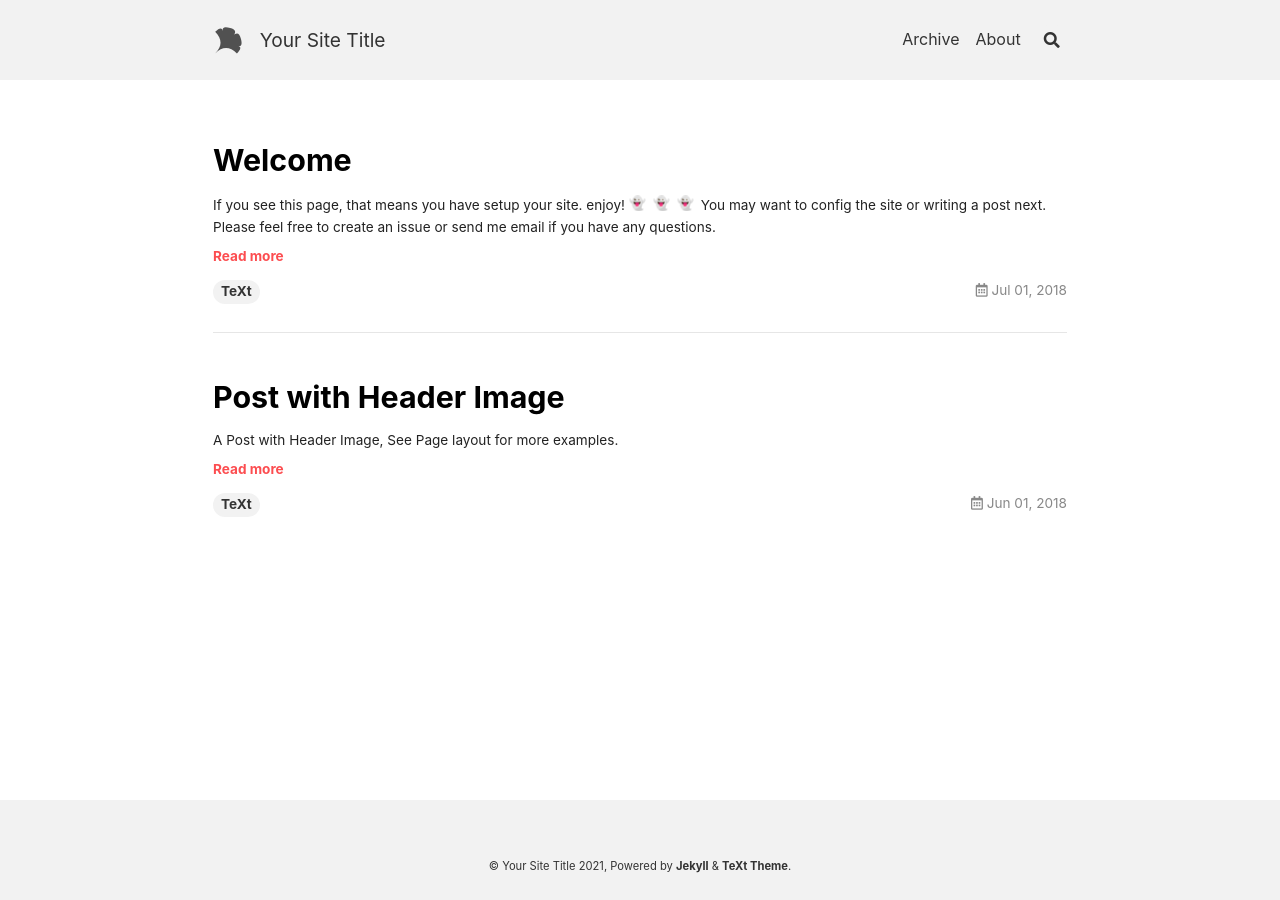
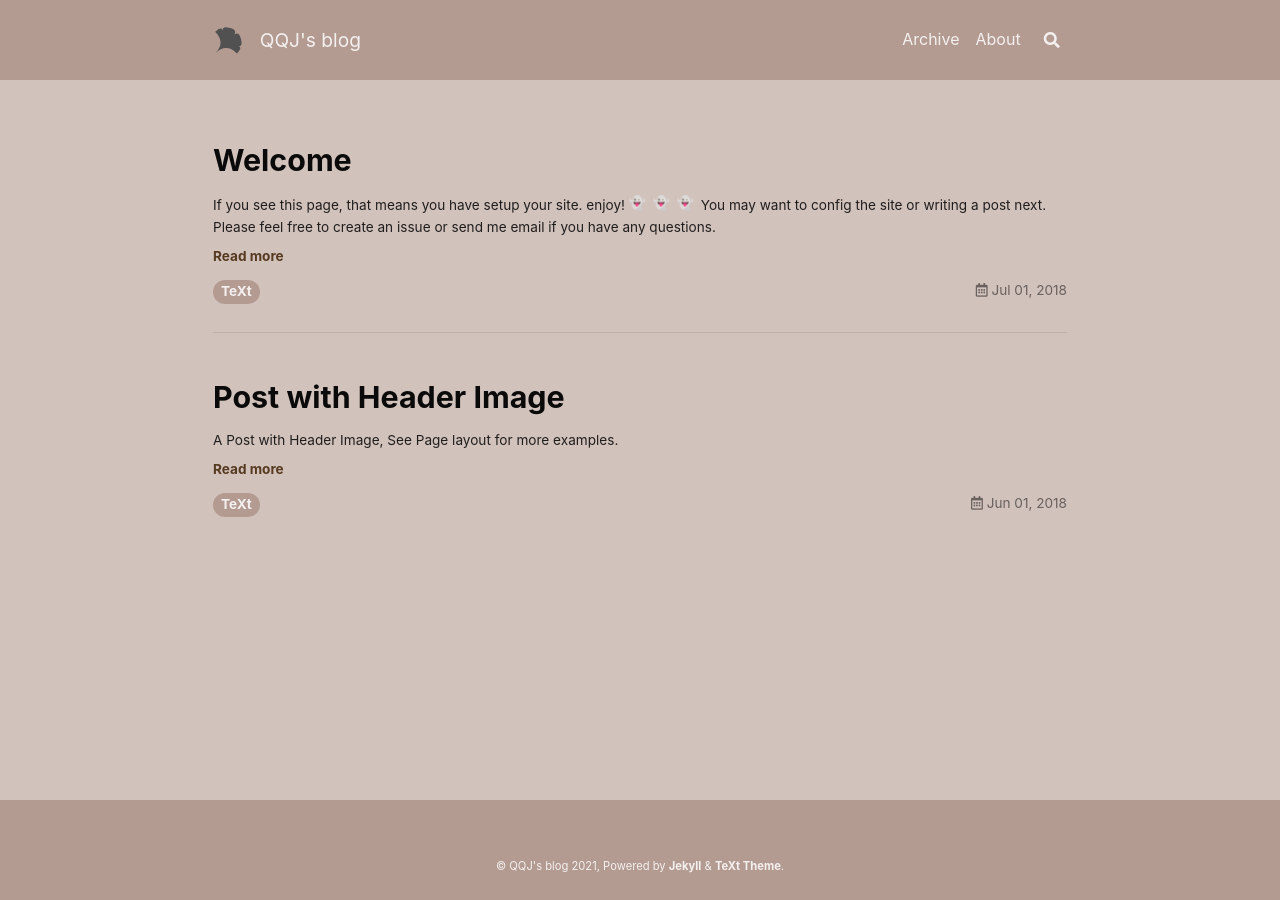
Before and after one commit to yvbq/yvbq.github-io, a Jekyll site: the page built from index.html, in a window 1280 px wide. Built offline with Jekyll 4.4.1, drawn with Linux system fonts in a browser that asks for light colours; nearby versions of some CDN libraries; emoji names are drawn with the system emoji font; the list of posts is cut into pages by our own code.

Commit message:
Update _config.yml

```diff
--- a/_config.yml
+++ b/_config.yml
@@ -16,11 +16,11 @@
 
 ## => Site Settings
 ##############################
-text_skin: default # "default" (default), "dark", "forest", "ocean", "chocolate", "orange"
-highlight_theme: default # "default" (default), "tomorrow", "tomorrow-night", "tomorrow-night-eighties", "tomorrow-night-blue", "tomorrow-night-bright"
+text_skin: chocolate # "default" (default), "dark", "forest", "ocean", "chocolate", "orange"
+highlight_theme: tomorrow-night # "default" (default), "tomorrow", "tomorrow-night", "tomorrow-night-eighties", "tomorrow-night-blue", "tomorrow-night-bright"
 url     : # the base hostname & protocol for your site e.g. https://www.someone.com
 baseurl : # does not include hostname
-title   : Your Site Title
+title   : QQJ's blog
 description: > # this means to ignore newlines until "Language & timezone"
   Your Site Description
 
@@ -35,7 +35,7 @@ timezone: # see https://en.wikipedia.org/wiki/List_of_tz_database_time_zones for
 ##############################
 author:
   type      : # "person" (default), "organization"
-  name      : Your Name
+  name      : qqj
   url       :
   avatar    : # path or url of avatar image (square)
   bio       : I am an amazing person.
```
